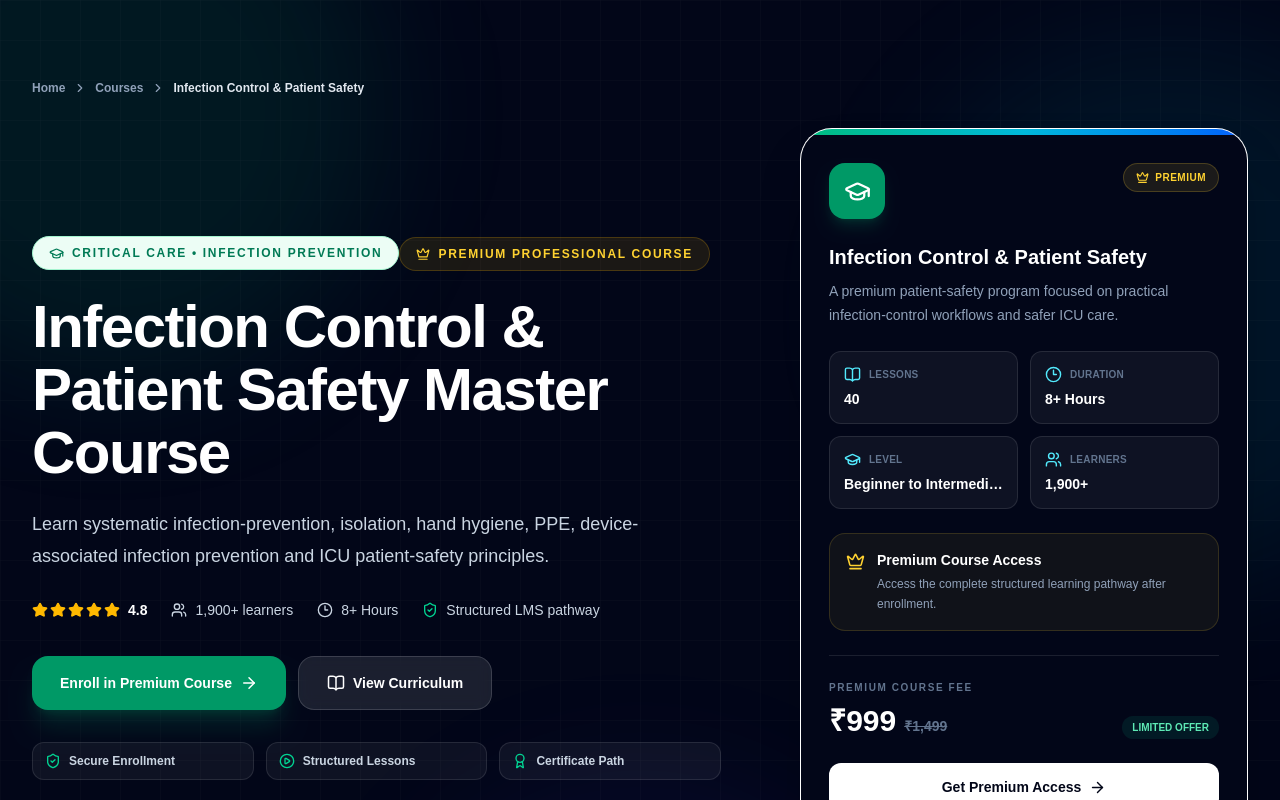
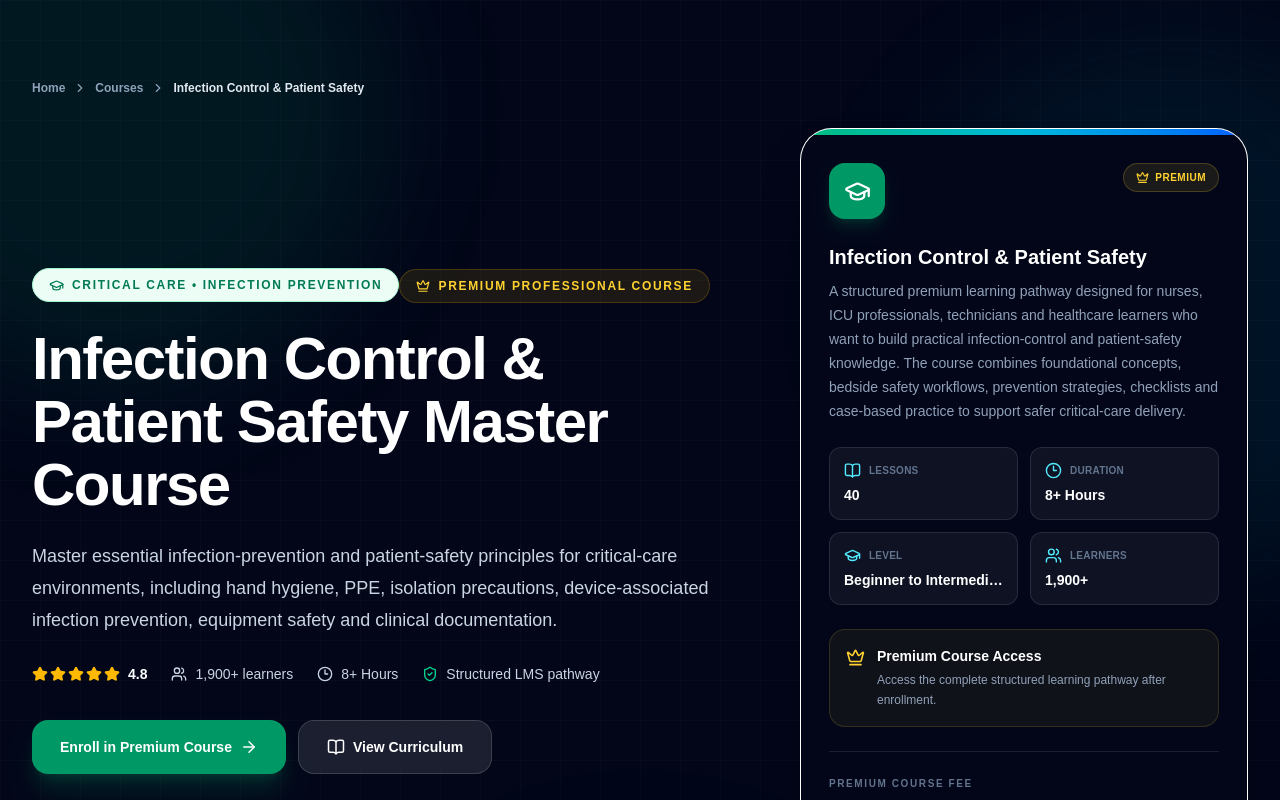
Before and after one commit to dubeyavinash557-sudo/icu-learning-portal, a Next.js app in the folder client/: page /courses/infection-control in a window 1280 px wide. Shown: the top 800 px of the page. Built offline with nearby package versions, Linux system fonts and the light colour scheme.

Commit message:
feat: upgrade infection control course

```diff
--- a/client/app/courses/infection-control/page.tsx
+++ b/client/app/courses/infection-control/page.tsx
@@ -7,18 +7,25 @@ export default function InfectionControlPage() {
         title: "Infection Control & Patient Safety Master Course",
         shortTitle: "Infection Control & Patient Safety",
         category: "Critical Care • Infection Prevention",
+
         description:
-          "Learn systematic infection-prevention, isolation, hand hygiene, PPE, device-associated infection prevention and ICU patient-safety principles.",
+          "Master essential infection-prevention and patient-safety principles for critical-care environments, including hand hygiene, PPE, isolation precautions, device-associated infection prevention, equipment safety and clinical documentation.",
+
         longDescription:
-          "A premium patient-safety program focused on practical infection-control workflows and safer ICU care.",
+          "A structured premium learning pathway designed for nurses, ICU professionals, technicians and healthcare learners who want to build practical infection-control and patient-safety knowledge. The course combines foundational concepts, bedside safety workflows, prevention strategies, checklists and case-based practice to support safer critical-care delivery.",
+
         instructor: "ICU Learning Portal Faculty",
+
         level: "Beginner to Intermediate",
         duration: "8+ Hours",
         lessons: 40,
+
         students: "1,900+",
         rating: 4.8,
+
         price: "₹999",
         originalPrice: "₹1,499",
+
         isPremium: true,
         accent: "emerald",
 
@@ -26,82 +33,95 @@ export default function InfectionControlPage() {
           {
             title: "Infection Prevention Fundamentals",
             description:
-              "Understand infection chains, standard precautions and the role of infection prevention in ICU care.",
+              "Build a strong foundation in infection transmission, the chain of infection, standard precautions and the importance of infection prevention in critical-care environments.",
             lessons: 5,
           },
           {
             title: "Hand Hygiene & PPE",
             description:
-              "Learn hand-hygiene moments, PPE selection, donning and doffing concepts and safe practice.",
+              "Understand essential hand-hygiene principles, appropriate PPE selection, donning and doffing concepts and safe bedside infection-prevention practices.",
             lessons: 6,
           },
           {
             title: "Isolation Precautions",
             description:
-              "Understand contact, droplet and airborne precautions and practical ICU implementation.",
+              "Learn the principles of contact, droplet and airborne precautions and understand how isolation workflows support safer ICU patient care.",
             lessons: 5,
           },
           {
             title: "Device-Associated Infection Prevention",
             description:
-              "Review prevention principles for common invasive devices and critical-care procedures.",
+              "Study prevention principles related to common invasive devices, critical-care procedures, device care and routine safety checks.",
             lessons: 6,
           },
           {
             title: "Environmental & Equipment Safety",
             description:
-              "Cleaning, disinfection, equipment handling and environmental safety concepts.",
+              "Understand cleaning, disinfection, equipment handling, environmental hygiene and safe management of shared ICU equipment.",
             lessons: 5,
           },
           {
             title: "Medication & Patient Safety",
             description:
-              "Patient identification, communication, medication safety and error-prevention principles.",
+              "Develop awareness of patient identification, communication, medication safety, error prevention and structured safety checks.",
             lessons: 5,
           },
           {
             title: "Sepsis Awareness & Escalation",
             description:
-              "Recognise infection-related deterioration and understand timely escalation principles.",
+              "Recognise infection-related clinical deterioration and understand the importance of timely assessment, communication and escalation.",
             lessons: 4,
           },
           {
             title: "Audit, Documentation & Case Practice",
             description:
-              "Use checklists, documentation and case scenarios to reinforce safer ICU workflows.",
+              "Apply infection-control principles through checklists, documentation exercises, audit concepts and structured ICU case scenarios.",
             lessons: 4,
           },
         ],
 
         learningOutcomes: [
-          "Understand standard infection-prevention principles in critical care.",
-          "Apply hand-hygiene and PPE concepts correctly.",
-          "Differentiate major isolation-precaution approaches.",
-          "Understand device-associated infection-prevention principles.",
-          "Recognise key patient-safety and medication-safety practices.",
-          "Use checklists and case scenarios for infection-control revision.",
+          "Understand the fundamentals of infection prevention in critical-care environments.",
+          "Explain the chain of infection and major routes of transmission.",
+          "Apply essential hand-hygiene and PPE principles in clinical workflows.",
+          "Understand the purpose and practical use of major isolation precautions.",
+          "Recognise key principles for preventing device-associated infections.",
+          "Understand safe cleaning, disinfection and equipment-handling practices.",
+          "Apply important patient-identification and medication-safety principles.",
+          "Recognise infection-related deterioration and understand escalation principles.",
+          "Use structured checklists and documentation to support safer ICU practice.",
+          "Apply infection-control and patient-safety concepts to case-based scenarios.",
         ],
 
         practicalSkills: [
-          "Hand-hygiene technique awareness",
-          "PPE selection and use",
+          "Hand-hygiene practice awareness",
+          "PPE selection and safe-use principles",
+          "Donning and doffing workflow awareness",
           "Isolation-room workflow",
-          "Equipment disinfection principles",
+          "Standard-precaution implementation",
+          "Equipment cleaning and disinfection principles",
           "Device-care safety checks",
-          "Patient identification",
-          "Safety documentation",
+          "Patient identification and safety verification",
+          "Medication-safety awareness",
+          "Infection-control documentation",
+          "Safety checklist application",
           "Infection-control audit practice",
         ],
 
         includes: [
-          "Structured premium video lessons",
-          "Infection-control study notes",
+          "40 structured premium video lessons",
+          "Complete infection-control curriculum",
+          "Critical-care patient-safety modules",
+          "Hand-hygiene and PPE learning resources",
+          "Isolation precaution revision material",
+          "Device-associated infection prevention resources",
+          "Environmental and equipment safety guidance",
           "Patient-safety checklists",
-          "Case-based assessments",
+          "Case-based learning and assessments",
           "Premium PDF study resources",
-          "Progress tracking",
-          "Course completion pathway",
-          "Certificate eligibility after completion",
+          "Progress tracking through the LMS",
+          "Structured course completion pathway",
+          "Certificate eligibility after course completion",
         ],
       }}
     />
```
